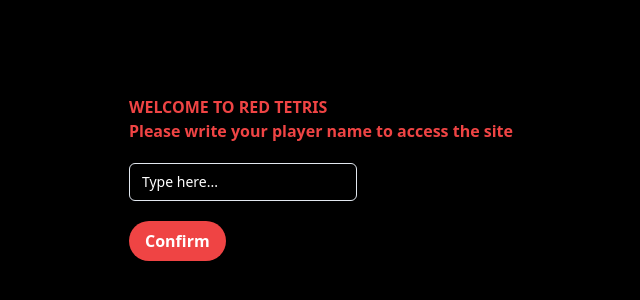
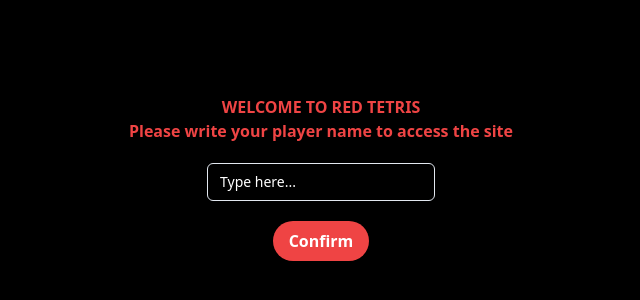
Before and after one commit to Claken/red-tetris, a React (Vite) app in the folder my-app/: page / in a window 1280 px wide. Shown: the part 222-522 px from the top of the page, without its empty margins (319-959 px from the left). Built offline with nearby package versions, Linux system fonts and the light colour scheme.

Commit message:
connect page is centered

```diff
--- a/my-app/src/components/ConnectPage.tsx
+++ b/my-app/src/components/ConnectPage.tsx
@@ -29,7 +29,7 @@ function ConnectPage() {
 
 	return (
 		<div className="flex items-center justify-center h-screen bg-black">
-			<div className="mx-auto">
+			<div className="text-center">
 				<h1 className="text-red-500 font-bold">WELCOME TO RED TETRIS</h1>
 				<h1 className="text-red-500 font-bold">Please write your player name to access the site</h1>
 				<div className="m-5"></div>
```
